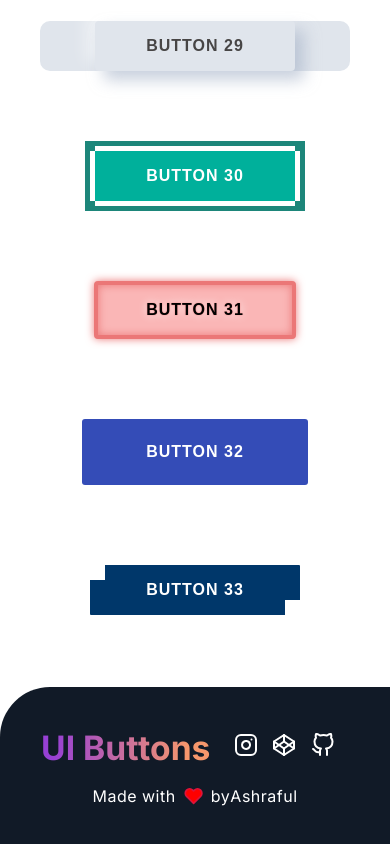
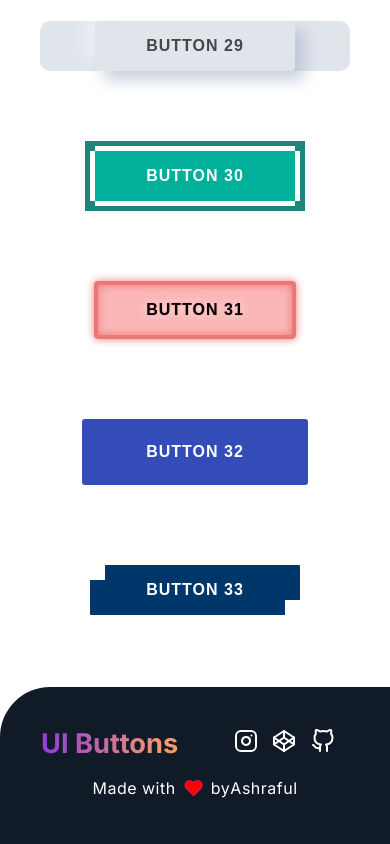
Before and after one commit to Ashraful-malik/uibuttons, a Nuxt app: page / in a window 390 px wide. Shown: the part 4468-5312 px from the top of the page. Built offline with nearby package versions, Linux system fonts and the light colour scheme.

Commit message:
media query added

```diff
--- a/assets/css/_footer.scss
+++ b/assets/css/_footer.scss
@@ -58,3 +58,11 @@ footer {
     }
   }
 }
+// media query
+@include media-query {
+  footer {
+    h1 {
+      font-size: 1.7rem;
+    }
+  }
+}
--- a/nuxt.config.js
+++ b/nuxt.config.js
@@ -142,13 +142,13 @@ export default {
   build: {},
   // google analytic
   googleAnalytics: {
-    id: "UA-218934643-1",
+    id: `${process.env.GOOGLE_ANALYTICS_ID}`,
     disableScriptLoader: true,
     checkDuplicatedScript: true,
   },
   publicRuntimeConfig: {
     googleAnalytics: {
-      id: "UA-218934643-1",
+      id: `${process.env.GOOGLE_ANALYTICS_ID}`,
       disableScriptLoader: true,
       checkDuplicatedScript: true,
     },
```
